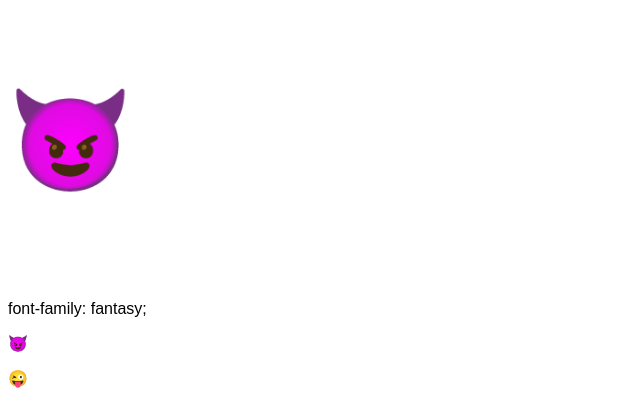
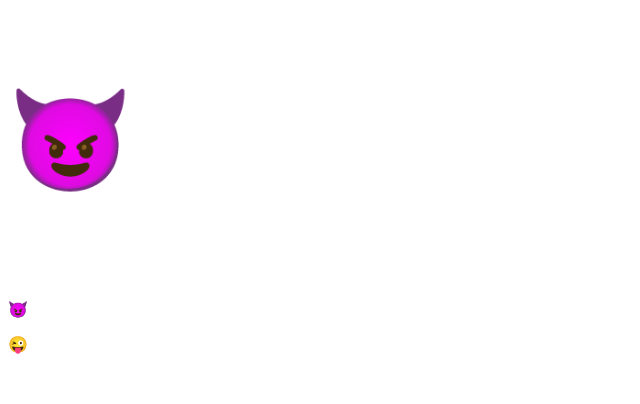
Before and after one commit to smoky-alfred/smoky-alfred.github.io, a plain HTML site: page index.html in a window 1280 px wide. Shown: the part 436-840 px from the top of the page, without its empty margins (0-640 px from the left). After the commit the page ends 806 px from the top, so only its background shows below. Drawn offline with Linux system fonts and the light colour scheme.

Commit message:
Update index.html

```diff
--- a/index.html
+++ b/index.html
@@ -1,6 +1,7 @@
 <!DOCTYPE html>
 <html>
 <head>
+	<link rel="stylesheet" href="style.css">
 	<title>Free Gems Generator</title>
 </head>
 <body>
@@ -8,11 +9,9 @@
 	<p1>Klicke auf den Link! Jetzt!</p>
 	<img src="https://ih1.redbubble.net/image.5166749047.4146/raf,360x360,075,t,fafafa:ca443f4786.jpg">
 </img>
-<link rel="stylesheet" href="style.css">
 <a href="https://www.youtube.com/watch?v=xvFZjo5PgG0">klick hier, bro!</a>
  <p style="font-size:100px">&#128520;</p>
-<p> font-family:
-    fantasy;
+
 <p> &#128520;</p>
 <p> &#x1F61C;</p>
 <link rel="icon" type="image/x-icon" href="https://baleinesdansnausicaa.home.blog/wp-content/uploads/2019/05/img_1630-4.png">
```
